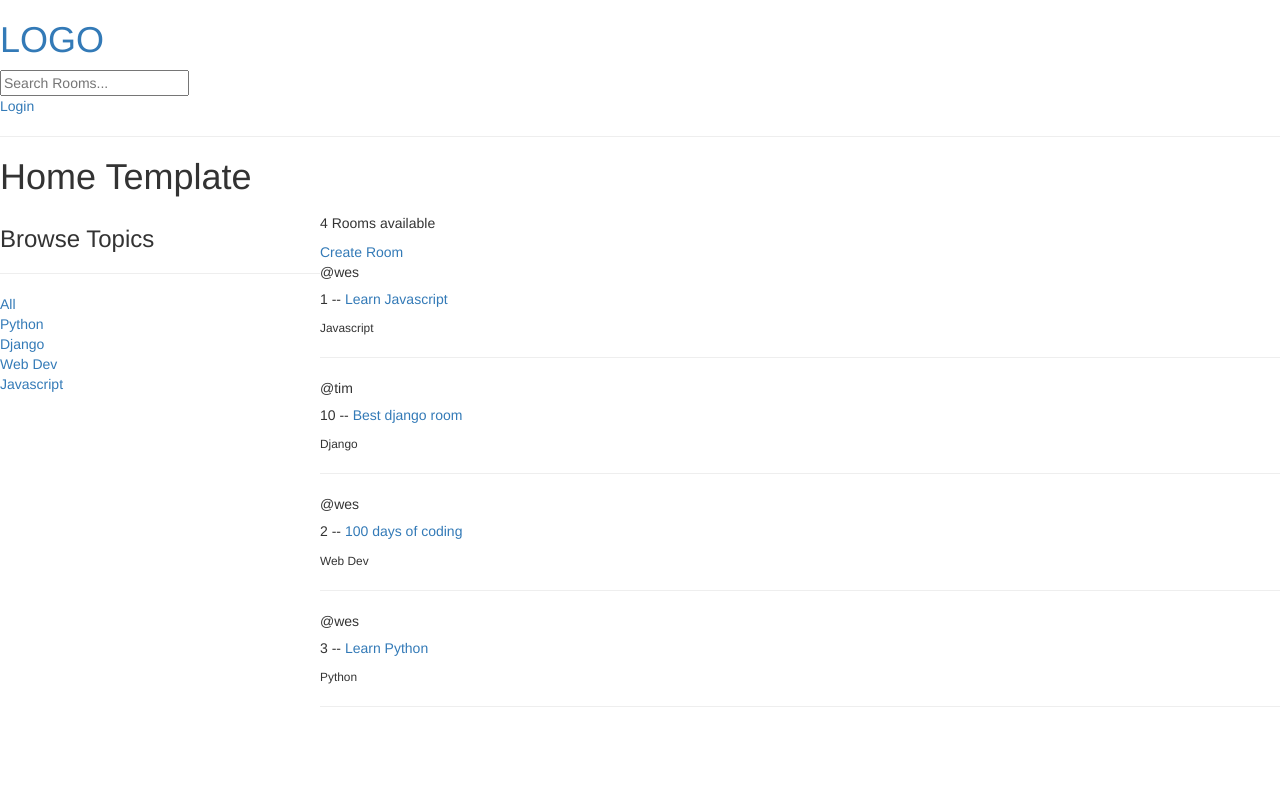
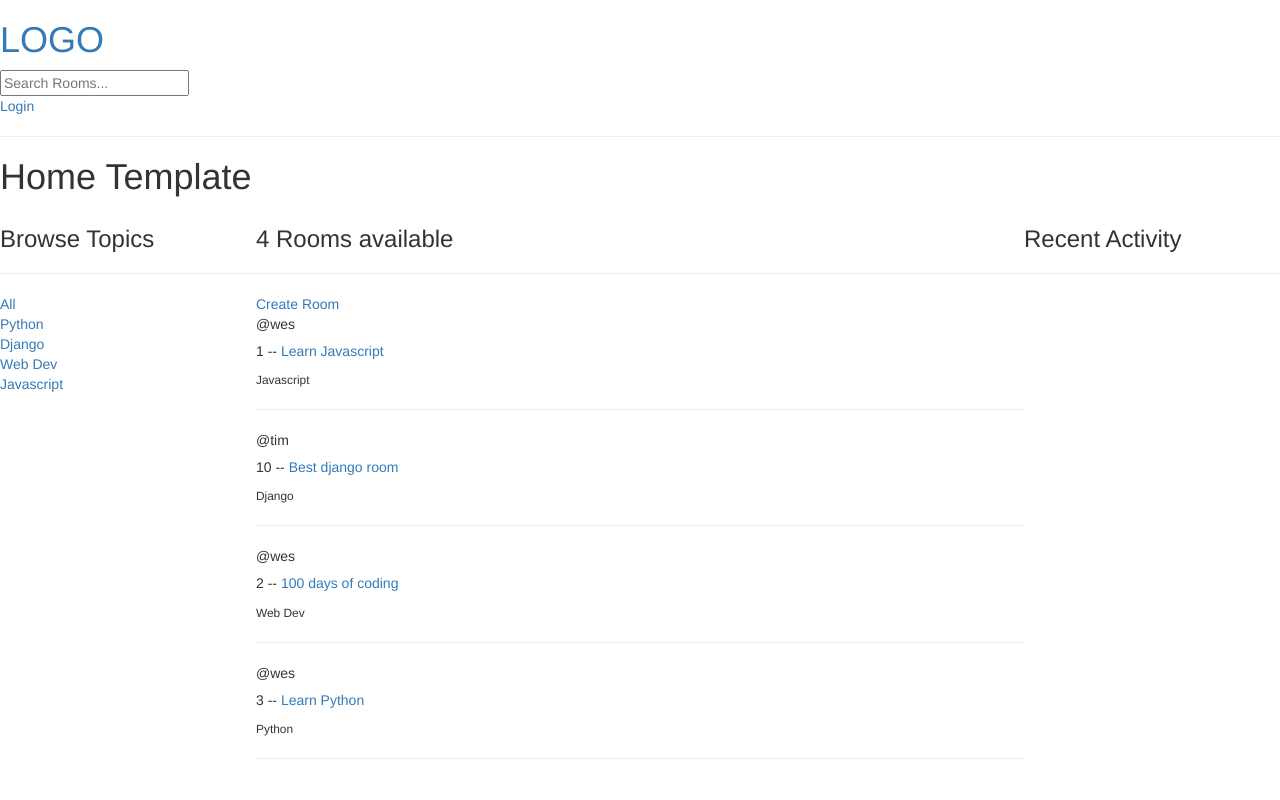
Before and after one commit to stemcreations/StudyGroup, a Django app: page / in a window 1280 px wide. Run offline with Django 4.2, Linux system fonts and the light colour scheme; data comes from the database, SQL or seed files in the repository; some libraries are stand-ins or nearby versions.

Commit message:
updated home and main html to look more uniform. still needs work

```diff
--- a/base/templates/base/home.html
+++ b/base/templates/base/home.html
@@ -6,7 +6,7 @@
 <style>
     .home-container {
         display: grid;
-        grid-template-columns: 1fr 3fr;
+        grid-template-columns: 1fr 3fr 1fr;
     }
 </style>
 <div class="home-container">
@@ -23,7 +23,8 @@
         {% endfor %}
     </div>
     <div>
-        <h5>{{ room_count }} Rooms available</h5>
+        <h3>{{ room_count }} Rooms available</h3>
+        <hr>
         <a href="{% url 'create-room' %}">Create Room</a>
         <div>
             {% for room in rooms %}
@@ -40,6 +41,19 @@
             {% endfor %}
         </div>
     </div>
+    <div>
+        <h3>Recent Activity</h3>
+        <hr>
+        <div>
+            {% for activity in activities %}
+            <div>
+                <span>@{{ activity.user.username }}</span>
+                <span>{{ activity.timestamp }}</span>
+                <hr>
+            </div>
+            {% endfor %}
+        </div>
+    </div>
 </div>
 
 {% endblock %}
--- a/templates/main.html
+++ b/templates/main.html
@@ -5,7 +5,12 @@
     <title>TechReview</title>
     <link rel="stylesheet" href="https://maxcdn.bootstrapcdn.com/bootstrap/3.3.7/css/bootstrap.min.css">
 </head>
-<body>
+<!-- <style>
+    .main-body {
+        background-color: cadetblue;
+    }
+</style> -->
+<body class="main-body">
     {% include 'navbar.html' %}
 
     {% if messages %}
```
